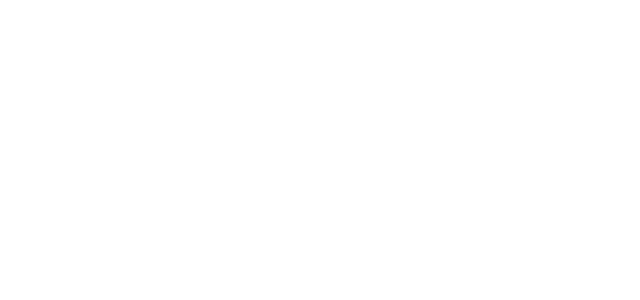
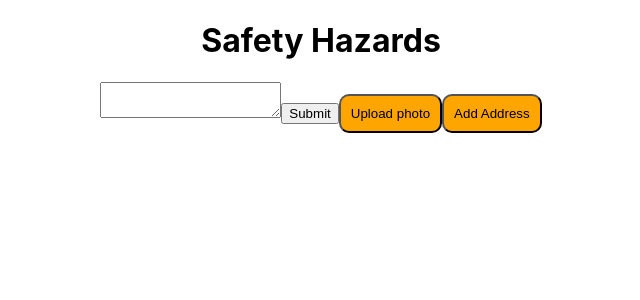
Before and after one commit to mechanicaleng68/Industrial-Safety-Hazards, a React (Create React App) app in the folder frontend/: page / in a window 1280 px wide. Shown: the top 300 px of the page, without its empty margins (319-959 px from the left). Built offline with nearby package versions, Linux system fonts and the light colour scheme.

Commit message:
added textArea btns:Submit, Upload, Address, TODOs

```diff
--- a/frontend/src/App.js
+++ b/frontend/src/App.js
@@ -1,8 +1,47 @@
+import React from 'react';
 import './App.css';
 
-function App() {
-  return;
-    <div className="App"></div>;
+function App () {
+  return (
+    <div className="App">
+
+      <header className="app-header">
+        <h1>Safety Hazards</h1>
+      </header>
+
+
+{/*TODO: Need to connect safety hazard description, provided by user to collect in MongoDB;*/}
+      <textarea className="description" />
+
+
+{/*TODO: Need to make button clickable and fix .btn-submit at App.css- something is wrong with the syntax */}
+      <button type="submit">Submit</button>
+
+
+{/*TODO: Add relevant feature for upload photo, upload to BLOB- Amazon than connect to MONGODB*/}
+      <button
+        style={{
+          backgroundColor: 'orange',
+          padding: '10px',
+          borderRadius: '10px',
+        }}
+      >
+        Upload photo
+      </button>
+
+{/*TODO: Add relevant feature for user to add address which will be converted to geolocation*/}
+      <button
+        style={{
+          backgroundColor: 'orange',
+          padding: '10px',
+          borderRadius: '10px',
+        }}
+      >
+        Add Address
+      </button>
+    </div>
+
+  );
 }
 
 export default App;
```
